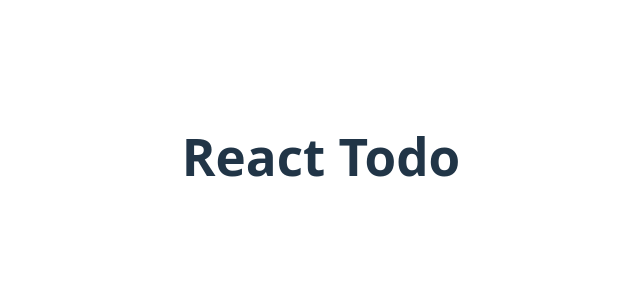
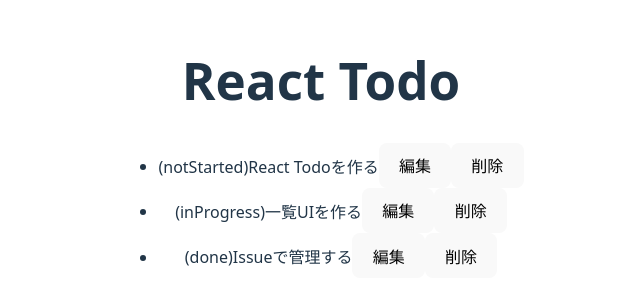
Before and after one commit to corgi-rika/react-todo, a React (Vite) app: page / in a window 1280 px wide. Shown: the part 244-548 px from the top of the page, without its empty margins (319-959 px from the left). Built offline with nearby package versions, Linux system fonts and the light colour scheme.

Commit message:
Issue2 TODO一覧UI：表示

```diff
--- a/src/App.tsx
+++ b/src/App.tsx
@@ -29,9 +29,39 @@ function App() {
 
   return (
     <>
-     <h1>React Todo</h1>
+      <h1>React Todo</h1>
+      <ul>
+        {todos.map((todo) => (
+          <li key={todo.id}>
+            <span>({todo.status})</span>
+            <span>{todo.title}</span>
+
+            {/* 編集ボタン（まだ機能なし） */}
+            <button>編集</button>
+
+            {/* 削除ボタン（まだ機能なし） */}
+            <button>削除</button>
+
+
+          </li>
+        ))}
+      </ul>
     </>
   )
 }
 
 export default App
+
+
+/*
+【メモ：React開発環境の挙動】
+
+① 保存しただけでブラウザに反映される理由
+→ ViteのHot Reload（HMR）が働いているため。
+ファイル保存を検知して自動ビルドし、ブラウザに差分反映する。
+Railsのように手動リロードは不要。
+
+② buttonが最初からオシャレな理由
+→ ViteテンプレートにデフォルトCSS（App.css / index.css）が含まれているため。
+自分で書いていなくてもスタイルが適用される。
+*/
```
